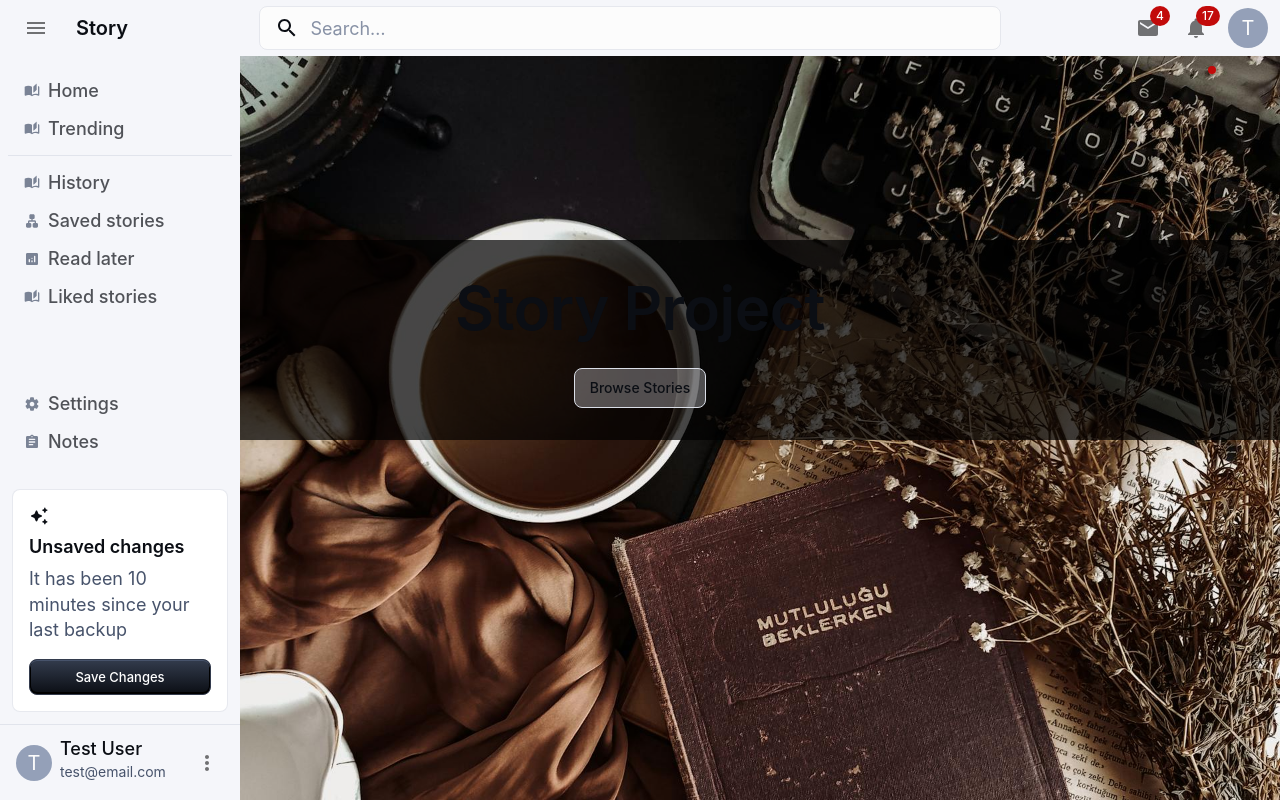
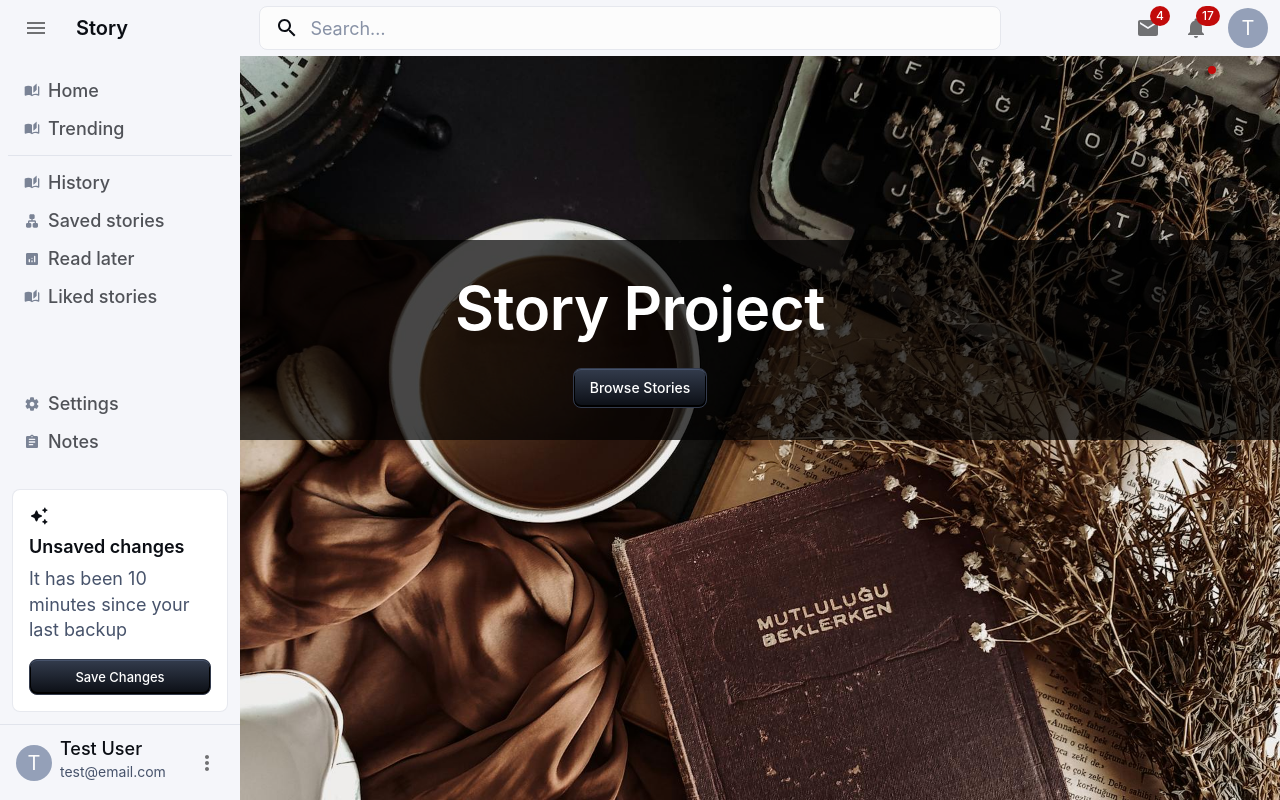
Before and after one commit to tmikov99/story-ui, a React (Vite) app: page /home in a window 1280 px wide. Built offline with nearby package versions, Linux system fonts and the light colour scheme.

Commit message:
Correct theme colors for home page (#17)

```diff
--- a/src/components/HomePage.tsx
+++ b/src/components/HomePage.tsx
@@ -21,9 +21,10 @@ export default function HomePage() {
                 textAlign: 'center',
                 padding: 4,
                 background: 'rgba(0, 0, 0, 0.7)',
+                color: 'white!important',
             }}>
                 <Typography variant='h1'>Story Project</Typography>
-                <Button sx={{marginTop: 3}} variant='outlined'>Browse Stories</Button>
+                <Button sx={{ marginTop: 3 }} variant='contained' color='primary'>Browse Stories</Button>
             </Box>
     </Box>
   );
```
